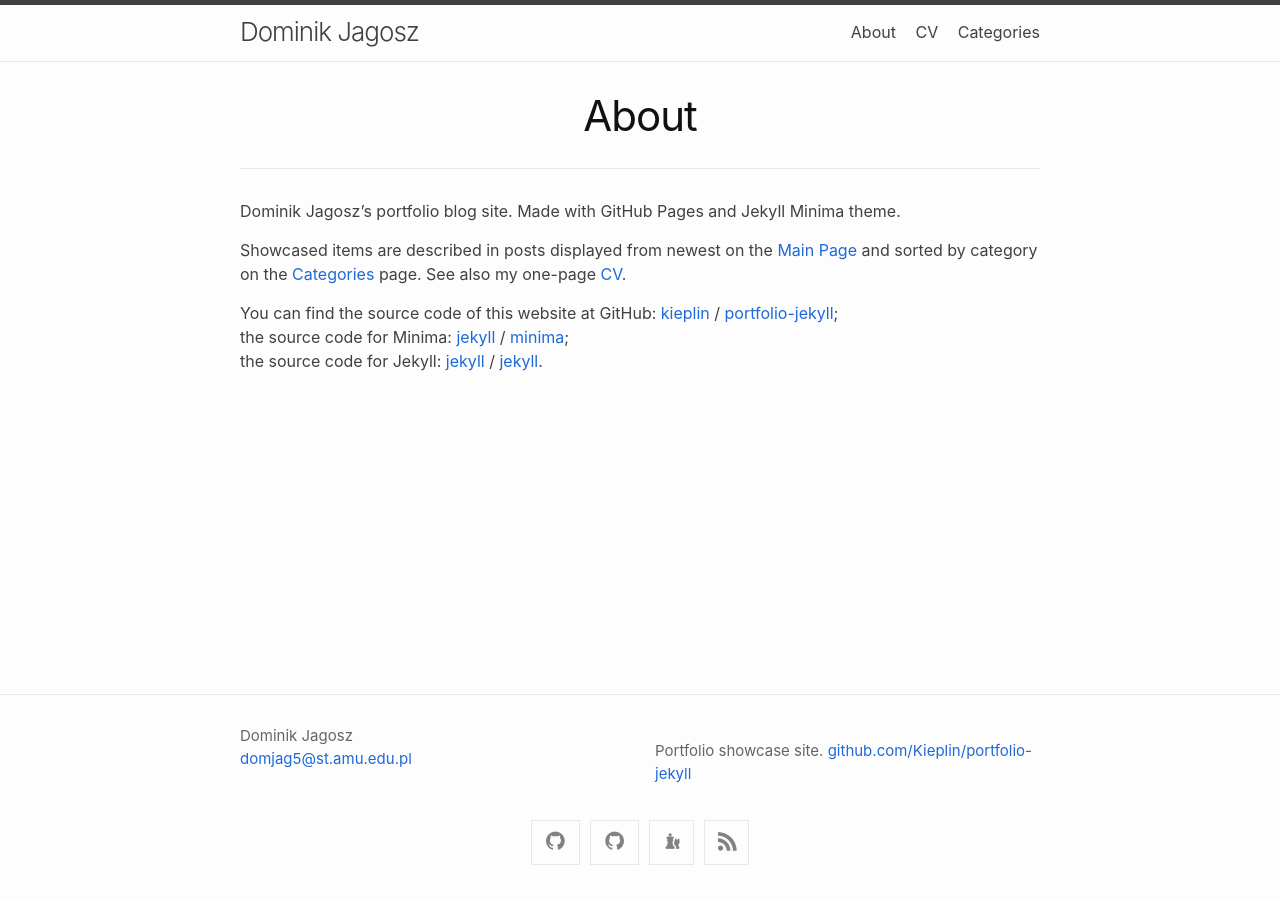
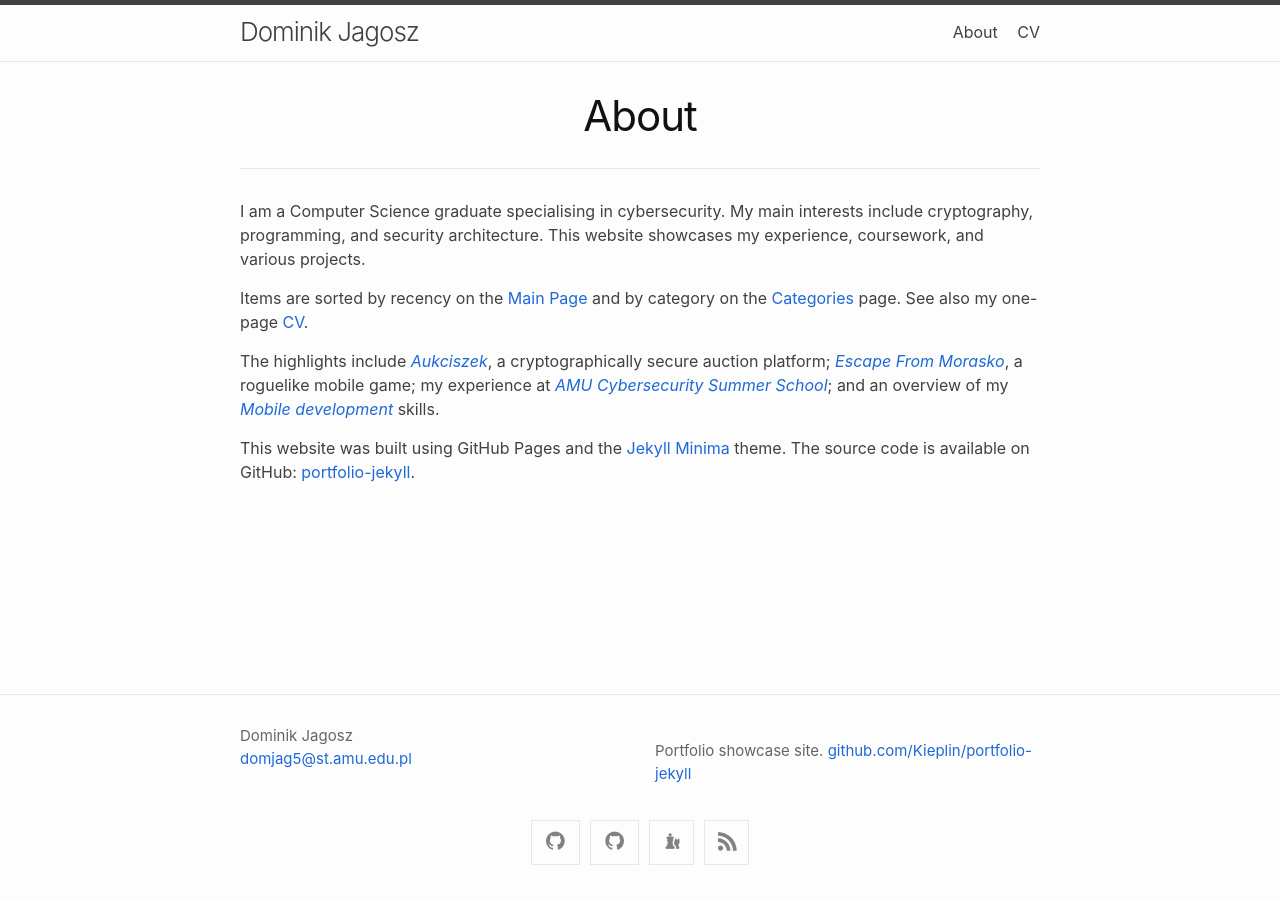
Before and after one commit to Kieplin/portfolio-j, a Jekyll site: the page built from about.markdown, in a window 1280 px wide. Built offline with Jekyll 4.4.1, drawn with Linux system fonts in a browser that asks for light colours; nearby versions of some CDN libraries.

Commit message:
fix various text, add summary text

```diff
--- a/_posts/2024-03-01-moblie-development.markdown
+++ b/_posts/2024-03-01-mobile-development.markdown
@@ -16,9 +16,7 @@ Focused mostly on Kotlin programming in Android Studio using XML layouts, but my
 
 - Mobile Systems Security
 
-Studied Android permissions and security architecture, explored the risks such as SharedPreferences leakage and covert-channel attacks, secured apps with Android Keystore functionalities.
-
-<!-- colluding apps -->
+Studied Android permissions and security architecture, explored the risks such as SharedPreferences leakage and covert-channel attacks (built a pair of colluding apps), secured apps with Android Keystore functionalities.
 
 - User Experience and Building Usable Interfaces
 
--- a/_posts/2026-03-22-chinese-proficiency.markdown
+++ b/_posts/2026-03-22-chinese-proficiency.markdown
@@ -7,7 +7,9 @@ categories: languages
 
 I study Chinese on my own as a hobby. In March 2026 I passed the official Mainland China [Chinese Proficiency Test](https://www.chinesetest.cn/) (Hanyu Shuiping Kaoshi, 汉语水平考试) at [HSK Level 2](https://hsk.cn-bj.ufileos.com/3.0/HSK3.0%E8%80%83%E8%AF%95%E8%83%BD%E5%8A%9B%E6%8F%8F%E8%BF%B0.pdf).
 
+<iframe src="{{ '/resources/hsk2.pdf' | relative_url }}" style="width: 100%; aspect-ratio: 1 / 1.41;">>
+</iframe>
+
 <!--
-<iframe src="{{ '/resources/osm-data-editing-course.pdf' | relative_url }}" style="width: 100%; aspect-ratio: 1 / 1.41;">>
-</iframe>
+[Online test results.](https://admin.chinesetest.cn/queryScore.do?sid=c2tActR9Wb%27512695e81117559ab6ec7d9bcf83cfa621ced0399b7489db%2724d7sWsQ5nVUQSwD)
 -->
--- a/about.markdown
+++ b/about.markdown
@@ -4,19 +4,11 @@ title: About
 permalink: /about/
 ---
 
-Dominik Jagosz's portfolio blog site. Made with GitHub Pages and Jekyll Minima theme.
+I am a Computer Science graduate specialising in cybersecurity. My main interests include cryptography, programming, and security architecture. This website showcases my experience, coursework, and various projects.
 
-Showcased items are described in posts displayed from newest on the [Main Page]({{ "/" | relative_url }}) and sorted by category on the [Categories]({{ "/categories" | relative_url }}) page. See also my one-page [CV]({{ "/cv" | relative_url }}).
+Items are sorted by recency on the [Main Page]({{ "/" | relative_url }}) and by category on the [Categories]({{ "/categories" | relative_url }}) page. See also my one-page [CV]({{ "/cv" | relative_url }}).
 
-You can find the source code of this website at GitHub:
-[kieplin](https://github.com/kieplin) /
-[portfolio-jekyll](https://github.com/kieplin/portfolio-jekyll);\
-the source code for Minima:
-[jekyll][jekyll-organization] /
-[minima](https://github.com/jekyll/minima);\
-the source code for Jekyll:
-[jekyll][jekyll-organization] /
-[jekyll](https://github.com/jekyll/jekyll).
+The highlights include [*Aukciszek*]( {{ site.baseurl }}{% post_url 2025-06-10-aukciszek %}), a cryptographically secure auction platform; [*Escape From Morasko*]( {{ site.baseurl }}{% post_url 2024-01-28-efm %}), a roguelike mobile game; my experience at [*AMU Cybersecurity Summer School*]( {{ site.baseurl }}{% post_url 2025-09-12-amu-cybersecurity-summer-school %}); and an overview of my [*Mobile development*]( {{ site.baseurl }}{% post_url 2024-03-01-mobile-development %}) skills.
 
-
-[jekyll-organization]: https://github.com/jekyll
+This website was built using GitHub Pages and the [Jekyll](https://github.com/jekyll/jekyll) [Minima](https://github.com/jekyll/minima) theme. The source code is available on GitHub:
+[portfolio-jekyll](https://github.com/kieplin/portfolio-jekyll).
--- a/index.markdown
+++ b/index.markdown
@@ -5,4 +5,8 @@
 layout: home
 ---
 
+I am a Computer Science graduate specialising in cybersecurity. My main interests include cryptography, programming, and security architecture. This website showcases my experience, coursework, and various projects.
+
+---
+
 All posts displayed chronologically ([view by category]({{ "/categories" | relative_url }})).
```
Also changed, not shown: categories.md (+6 -3 lines).
